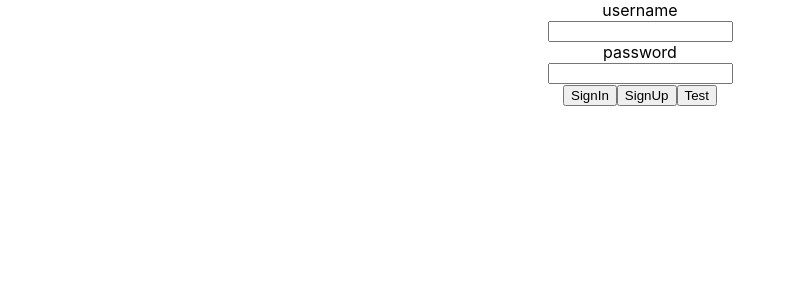
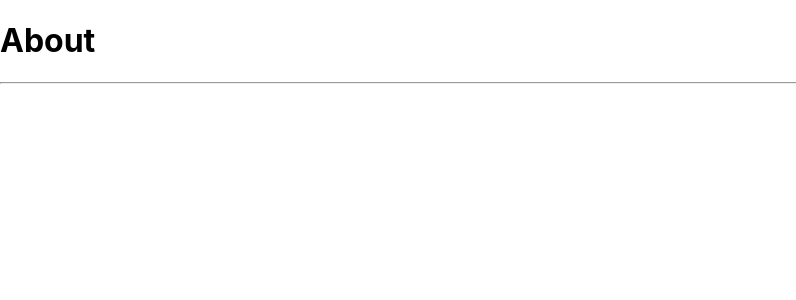
Before and after one commit to alexjercan/project-tracker, a React (Create React App) app in the folder frontend/: page /1/1 in a window 1280 px wide. Shown: the top 300 px of the page, without its empty margins (0-796 px from the left). Built offline with nearby package versions, Linux system fonts and the light colour scheme.

Commit message:
Added Basic Login Routes In Forntend

```diff
--- a/frontend/package.json
+++ b/frontend/package.json
@@ -10,8 +10,10 @@
     "@types/node": "^12.12.68",
     "@types/react": "^16.9.53",
     "@types/react-dom": "^16.9.8",
+    "@types/react-router-dom": "^5.1.6",
     "react": "^16.14.0",
     "react-dom": "^16.14.0",
+    "react-router-dom": "^5.2.0",
     "react-scripts": "3.4.3",
     "typescript": "^3.7.5"
   },
--- a/frontend/src/App.tsx
+++ b/frontend/src/App.tsx
@@ -1,13 +1,8 @@
 import React from "react";
-import Auth from "./auth/Auth";
-import "./App.css";
+import Home from "./components/Home";
 
-function App() {
-  return (
-    <div className="App">
-      <Auth />
-    </div>
-  );
-}
+const App: React.FC = () => {
+  return <Home />;
+};
 
 export default App;
--- a/frontend/src/auth/types.d.ts
+++ /dev/null
@@ -1,4 +0,0 @@
-export interface IUserInput {
-  username: string;
-  password: string;
-}
--- /dev/null
+++ b/frontend/src/components/About.tsx
@@ -0,0 +1,12 @@
+import React from "react";
+
+const About: React.FC = () => {
+  return (
+    <div>
+      <h1>About</h1>
+      <hr />
+    </div>
+  );
+};
+
+export default About;
--- /dev/null
+++ b/frontend/src/components/Dashboard.tsx
@@ -0,0 +1,39 @@
+import React, { useEffect, useState } from "react";
+
+interface IResponse {
+  message: string;
+}
+
+interface Props {
+  headers: Headers | undefined;
+}
+
+const helloMessage = async (
+  headers: Headers | undefined
+): Promise<IResponse | undefined> => {
+  const response = await fetch("/api", {
+    method: "GET",
+    headers: headers,
+  });
+
+  if (response.status !== 200) return undefined;
+  return (await response.json()) as IResponse;
+};
+
+const Dashboard: React.FC<Props> = (props) => {
+  const [responseValue, setResponseValue] = useState<IResponse | undefined>();
+
+  useEffect(() => {
+    helloMessage(props.headers).then((response) => setResponseValue(response));
+  }, [props.headers, setResponseValue]);
+
+  return (
+    <div>
+      <h2>Hello {responseValue?.message}</h2>
+
+      <hr />
+    </div>
+  );
+};
+
+export default Dashboard;
--- /dev/null
+++ b/frontend/src/components/Home.tsx
@@ -0,0 +1,41 @@
+import React, { useEffect, useState } from "react";
+import Auth from "./auth/Auth";
+import PrivateRoute from "./PrivateRoute";
+import { BrowserRouter, Switch, Route, Link } from "react-router-dom";
+import Dashboard from "./Dashboard";
+import About from "./About";
+
+const Home: React.FC = () => {
+  const [headersValue, setHeadersValue] = useState<Headers | undefined>();
+
+  useEffect(() => console.log(headersValue), [headersValue]);
+
+  return (
+    <div>
+      <BrowserRouter>
+        <Switch>
+          <Route exact path="/">
+            <Link to="/dashboard">Dashboard</Link>
+            <br />
+            <Link to="/about">About</Link>
+          </Route>
+          <Route path="/login">
+            <Auth setHeadersValue={setHeadersValue} />
+          </Route>
+          <PrivateRoute
+            hasAccess={headersValue !== undefined}
+            path="/dashboard"
+            fallbackPath="/login"
+          >
+            <Dashboard headers={headersValue} />
+          </PrivateRoute>
+          <Route>
+            <About />
+          </Route>
+        </Switch>
+      </BrowserRouter>
+    </div>
+  );
+};
+
+export default Home;
--- /dev/null
+++ b/frontend/src/components/PrivateRoute.tsx
@@ -0,0 +1,30 @@
+import React from "react";
+import { Route, Redirect } from "react-router-dom";
+
+interface Props {
+  hasAccess: boolean;
+  path: string;
+  fallbackPath: string;
+  children: React.ReactNode;
+}
+
+const PrivateRoute: React.FC<Props> = (props) => {
+  return (
+    <Route
+      render={({ location }) =>
+        props.hasAccess ? (
+          props.children
+        ) : (
+          <Redirect
+            to={{
+              pathname: props.fallbackPath,
+              state: { from: location },
+            }}
+          />
+        )
+      }
+    />
+  );
+};
+
+export default PrivateRoute;
--- a/frontend/src/auth/Auth.tsx
+++ b/frontend/src/components/auth/Auth.tsx
@@ -1,20 +1,14 @@
 import React, { useState } from "react";
-import { IResponse } from "../types";
-import { IUserInput } from "./types";
+import { useHistory, useLocation } from "react-router-dom";
 
-interface Props {}
+interface IUserInput {
+  username: string;
+  password: string;
+}
 
-const test = async (
-  headers: Headers | undefined
-): Promise<IResponse | undefined> => {
-  const response = await fetch("/api", {
-    method: "GET",
-    headers: headers,
-  });
-
-  if (response.status !== 200) return undefined;
-  return (await response.json()) as IResponse;
-};
+interface Props {
+  setHeadersValue: React.Dispatch<React.SetStateAction<Headers | undefined>>;
+}
 
 const signIn = async (userInput: IUserInput): Promise<Headers | undefined> => {
   const response = await fetch("/auth/signin", {
@@ -49,8 +43,14 @@ const signUp = async (userInput: IUserInput): Promise<Headers | undefined> => {
 const Auth: React.FC<Props> = (props) => {
   const [usernameValue, setUsernameValue] = useState<string>("");
   const [passwordValue, setPasswordValue] = useState<string>("");
-  const [headersValue, setHeadersValue] = useState<Headers | undefined>();
-  const [testValue, setTestValue] = useState<IResponse | undefined>();
+
+  let history = useHistory<any>();
+  let location = useLocation<any>();
+
+  const authenticationSuccessfulHandler = () => {
+    const { from } = location.state || { from: { pathname: "/" } };
+    history.replace(from);
+  };
 
   const usernameHandler = (event: React.ChangeEvent<HTMLInputElement>) => {
     setUsernameValue(event.target.value);
@@ -67,7 +67,9 @@ const Auth: React.FC<Props> = (props) => {
     };
 
     const headers = await signIn(userInput);
-    setHeadersValue(headers);
+    props.setHeadersValue(headers);
+
+    if (headers !== undefined) authenticationSuccessfulHandler();
   };
 
   const signUpClickedHandler = async () => {
@@ -77,12 +79,9 @@ const Auth: React.FC<Props> = (props) => {
     };
 
     const headers = await signUp(userInput);
-    setHeadersValue(headers);
-  };
+    props.setHeadersValue(headers);
 
-  const testClickedHandler = async () => {
-    const response = await test(headersValue);
-    setTestValue(response);
+    if (headers !== undefined) authenticationSuccessfulHandler();
   };
 
   return (
@@ -108,10 +107,6 @@ const Auth: React.FC<Props> = (props) => {
       <div>
         <button onClick={signInClickedHandler}>SignIn</button>
         <button onClick={signUpClickedHandler}>SignUp</button>
-        <button onClick={testClickedHandler}>Test</button>
-      </div>
-      <div>
-        <div>{testValue?.message}</div>
       </div>
     </div>
   );
--- a/frontend/src/types.d.ts
+++ /dev/null
@@ -1,3 +0,0 @@
-export interface IResponse {
-  message: string;
-}
```
Also changed, not shown: 2 other files (tests, documents, lock files or other folders).
